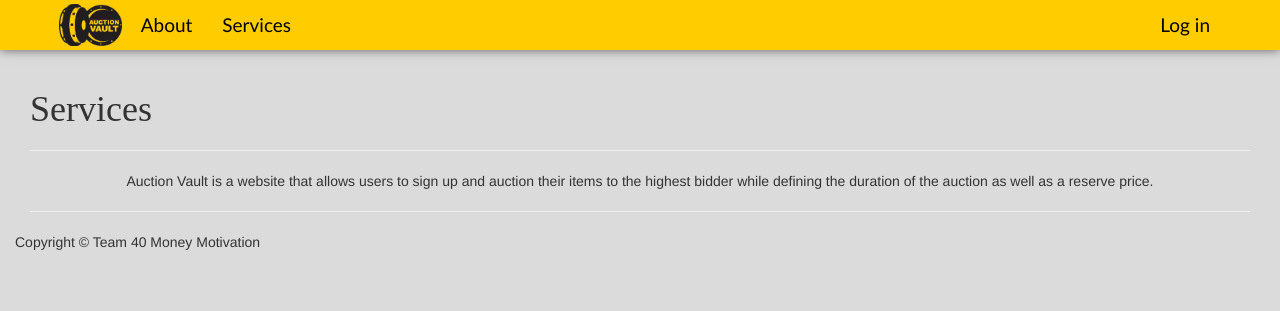
After one commit to a-pradhan/auction_site, a PHP site: page /public/Services.html in a window 1280 px wide. The commit adds this page. Shown: the top 311 px of the page. Run offline with PHP 8.4, Linux system fonts and the light colour scheme.

Commit message:
Added About and Services page on navbars

```diff
--- /dev/null
+++ b/src/public/Services.html
@@ -0,0 +1,95 @@
+<!DOCTYPE html>
+<html lang="en" xmlns="http://www.w3.org/1999/html">
+
+<head>
+
+    <meta charset="utf-8">
+    <meta http-equiv="X-UA-Compatible" content="IE=edge">
+    <meta name="viewport" content="width=device-width, initial-scale=1">
+    <meta name="description" content="">
+    <meta name="author" content="">
+
+    <title>Services</title>
+
+    <!-- Bootstrap Core CSS -->
+    <link href="../css/bootstrap.css" rel="stylesheet">
+
+    <!-- Custom CSS -->
+    <link href="../css/1-col-portfolio.css" rel="stylesheet">
+    <link href="../css/create_auctionStyling.css" rel="stylesheet"/>
+
+    <!-- HTML5 Shim and Respond.js IE8 support of HTML5 elements and media queries -->
+    <!-- WARNING: Respond.js doesn't work if you view the page via file:// -->
+    <!--[if lt IE 9]>
+    <script src="https://oss.maxcdn.com/libs/html5shiv/3.7.0/html5shiv.js"></script>
+    <script src="https://oss.maxcdn.com/libs/respond.js/1.4.2/respond.min.js"></script>
+
+    <![endif]-->
+
+</head>
+
+<body style="background-color: #dbdbdb">
+
+<nav class="navbar navbar-gold navbar-fixed-top" role="navigation" style="box-shadow: 0px 0px 10px #606060">
+    <div class="container">
+        <!-- Brand and toggle get grouped for better mobile display -->
+        <div class="navbar-header">
+            <button type="button" class="navbar-toggle" data-toggle="collapse"
+                    data-target="#bs-example-navbar-collapse-1">
+                <span class="sr-only">Toggle navigation</span>
+                <span class="icon-bar"></span>
+                <span class="icon-bar"></span>
+                <span class="icon-bar"></span>
+            </button>
+            <a href="auction_list.php"><img class="navbar-brand" src="../../images/logo2.png" style="padding: 4px"></a>
+        </div>
+        <!-- Collect the nav links, forms, and other content for toggling -->
+        <div class="collapse navbar-collapse navbar-gold-collapse" id="bs-example-navbar-collapse-1">
+            <ul class="nav navbar-nav">
+                <li>
+                    <a href="About.html">About</a>
+                </li>
+                <li>
+                    <a href="Services.html">Services</a>
+                </li>
+            </ul>
+            <ul class="nav navbar-nav navbar-right">
+                <li>
+                    <a href="loginPage.php">Log in</a>
+                </li>
+            </ul>
+        </div>
+        <!-- /.navbar-collapse -->
+    </div>
+    <!-- /.container -->
+</nav>
+<div class="container-fluid">
+    <div class="col-sm-12">
+        <h1 class="page-title">Services</h1>
+        <hr>
+        <p align="center">Auction Vault is a website that allows users to sign up and auction their items to the highest bidder
+            while defining the duration of the auction as well as a reserve price.
+        </p>
+        <hr>
+    </div>
+
+    <footer>
+
+        <div class="row">
+            <div class="col-lg-12">
+                <p>Copyright &copy; Team 40 Money Motivation</p>
+            </div>
+        </div>
+        <!-- /.row -->
+    </footer>
+    </div>
+
+
+<script src="../js/jquery.js"></script>
+
+<!-- Bootstrap Core JavaScript -->
+<script src="../js/bootstrap.min.js"></script>
+
+</body>
+
+</html>
```
Also changed, not shown: src/public/About.html (added, +93 -0 lines), src/public/loginPage.php (+3 -5 lines), src/public/sign_up.php (+3 -5 lines).
